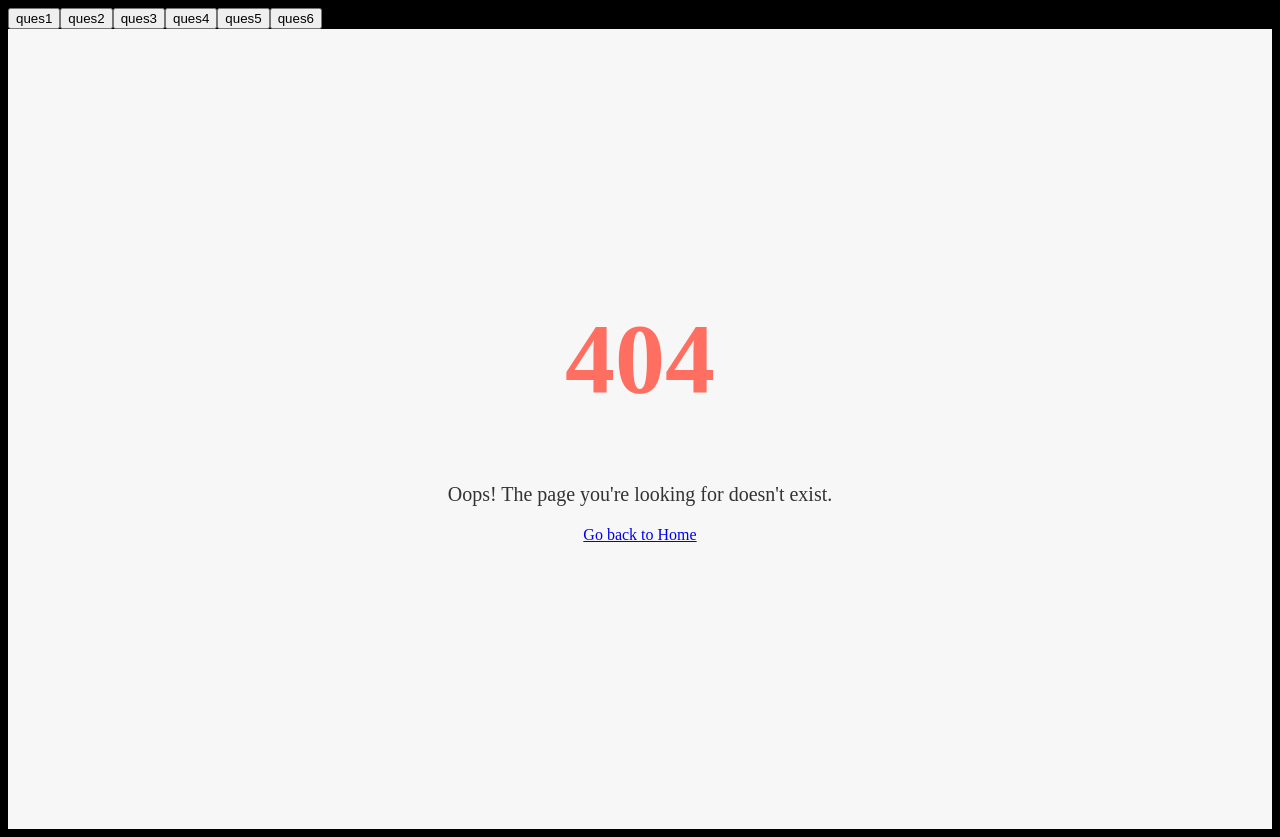
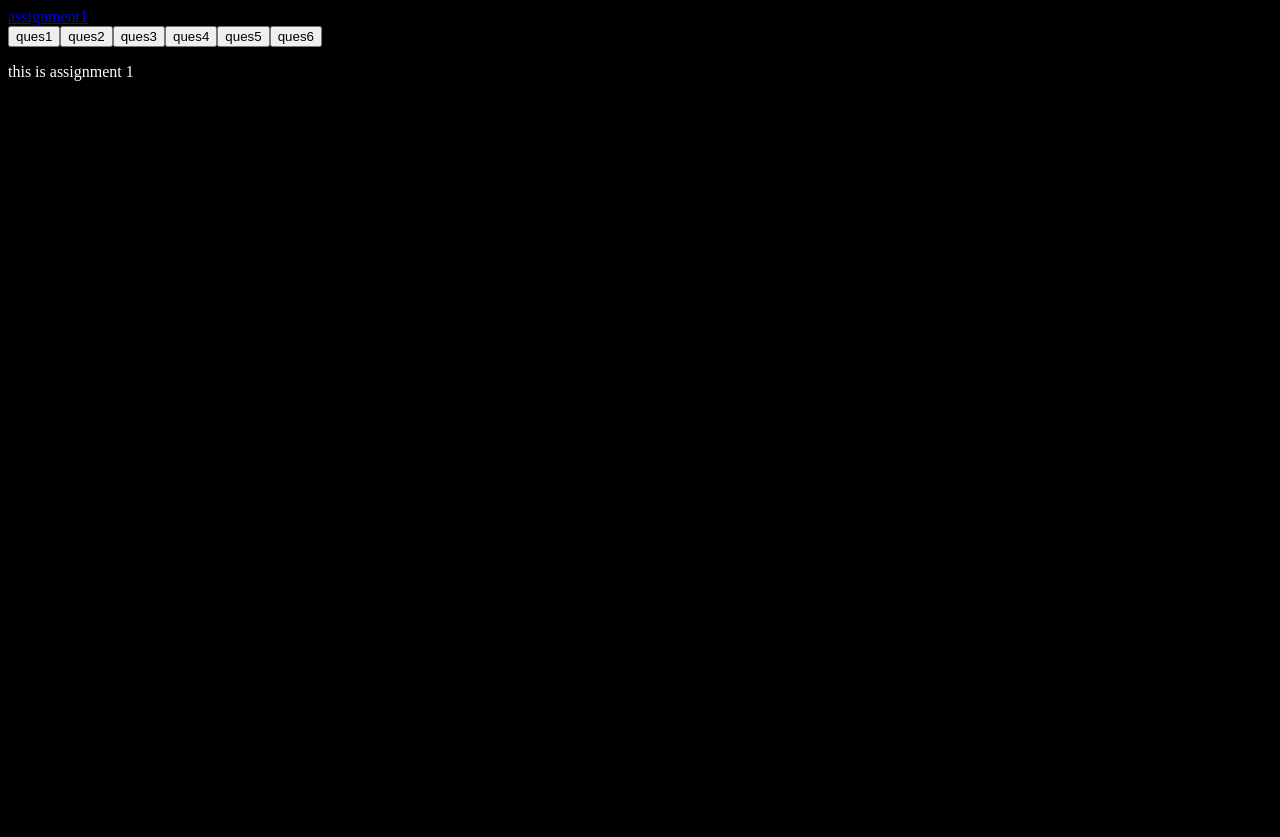
Before and after one commit to Mansahib-successiveTech/React-training, a Next.js app in the folder assignment-react/my-app/: page /assignment-1 in a window 1280 px wide. Before the commit this address had no page. After the commit the page ends 800 px from the top, so only its background shows below. Built offline with nearby package versions, Linux system fonts and the light colour scheme.

Commit message:
update features/assignment-1 add navbar for different assignments

```diff
--- /dev/null
+++ b/assignment-react/my-app/src/app/assignment-1/layout.jsx
@@ -0,0 +1,32 @@
+import Link from "next/link";
+export default function RootLayout({ children }) {
+    return (
+      <html lang="en">
+       <div>
+       <Link href="/assignment-1/ques1">
+          <button>ques1</button>
+        </Link>
+        <Link href="/assignment-1/ques2">
+          <button>ques2</button>
+        </Link>
+        <Link href="/assignment-1/ques3">
+          <button>ques3</button>
+        </Link>
+        <Link href="/assignment-1/ques4">
+          <button>ques4</button>
+        </Link>
+        <Link href="/assignment-1/ques5">
+          <button>ques5</button>
+        </Link>
+        <Link href="/assignment-1/ques6">
+          <button>ques6</button>
+        </Link>
+
+       </div>
+
+        <body >
+          {children}
+        </body>
+      </html>
+    );
+  }
--- /dev/null
+++ b/assignment-react/my-app/src/app/assignment-1/page.jsx
@@ -0,0 +1,9 @@
+export default function Home() {
+    return (
+      <div>
+        <p>
+            this is assignment 1
+        </p>
+     </div>
+    );
+  }
--- a/assignment-react/my-app/src/app/layout.js
+++ b/assignment-react/my-app/src/app/layout.js
@@ -20,27 +20,11 @@ export const metadata = {
 export default function RootLayout({ children }) {
   return (
     <html lang="en">
-     <div>
-     <Link href="/assignment-1/ques1">
-        <button>ques1</button>
+      <div>
+      <Link href={"/assignment-1"}>
+      assignment1
       </Link>
-      <Link href="/assignment-1/ques2">
-        <button>ques2</button>
-      </Link>
-      <Link href="/assignment-1/ques3">
-        <button>ques3</button>
-      </Link>
-      <Link href="/assignment-1/ques4">
-        <button>ques4</button>
-      </Link>
-      <Link href="/assignment-1/ques5">
-        <button>ques5</button>
-      </Link>
-      <Link href="/assignment-1/ques6">
-        <button>ques6</button>
-      </Link>
-
-     </div>
+      </div>
 
       <body className={`${geistSans.variable} ${geistMono.variable}`}>
         {children}
--- a/assignment-react/my-app/src/app/page.js
+++ b/assignment-react/my-app/src/app/page.js
@@ -1,5 +1,4 @@
 // import Image from "next/image";
-import '../app/page.module.css'
 
 export default function Home() {
   return (
```
